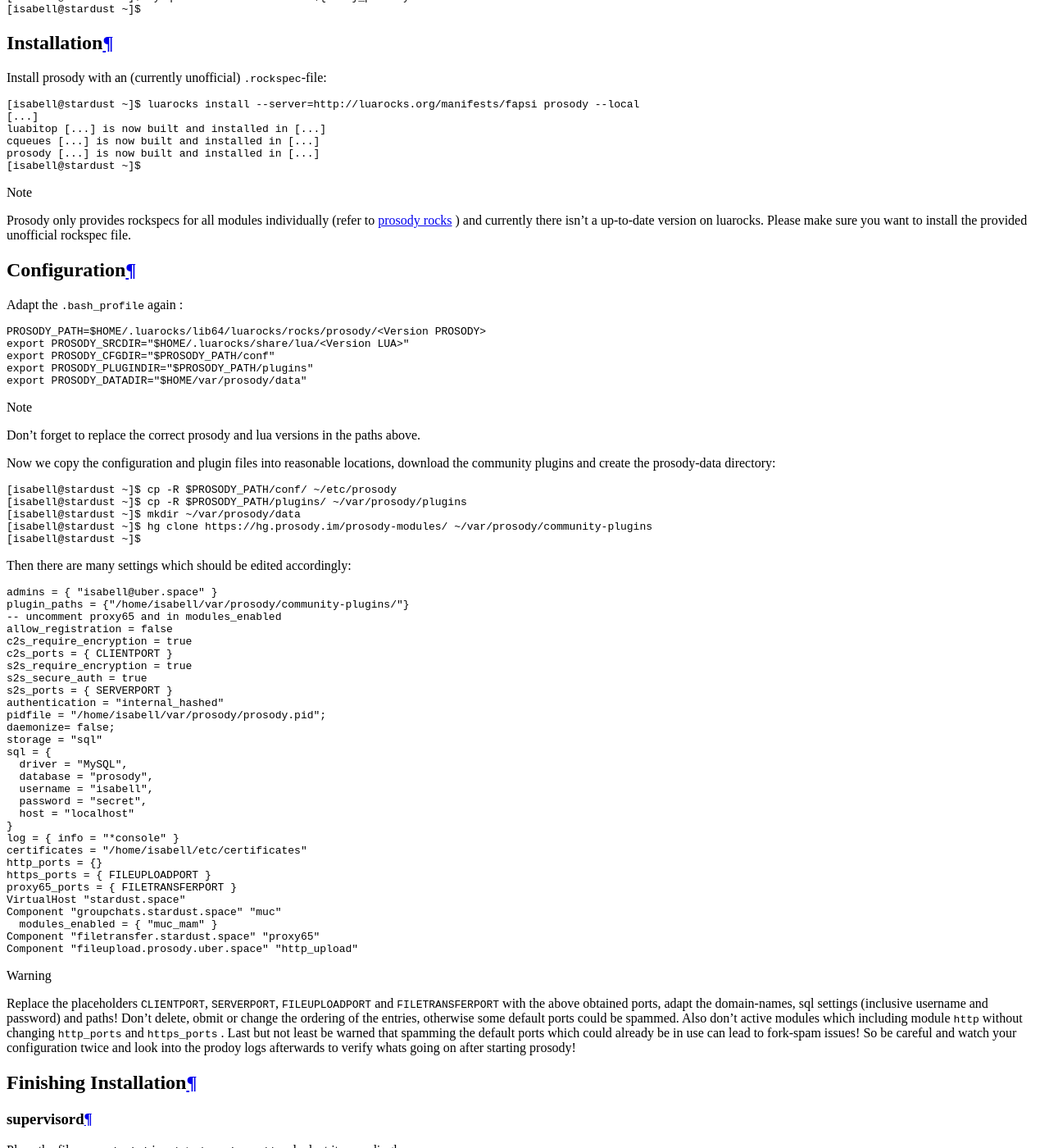
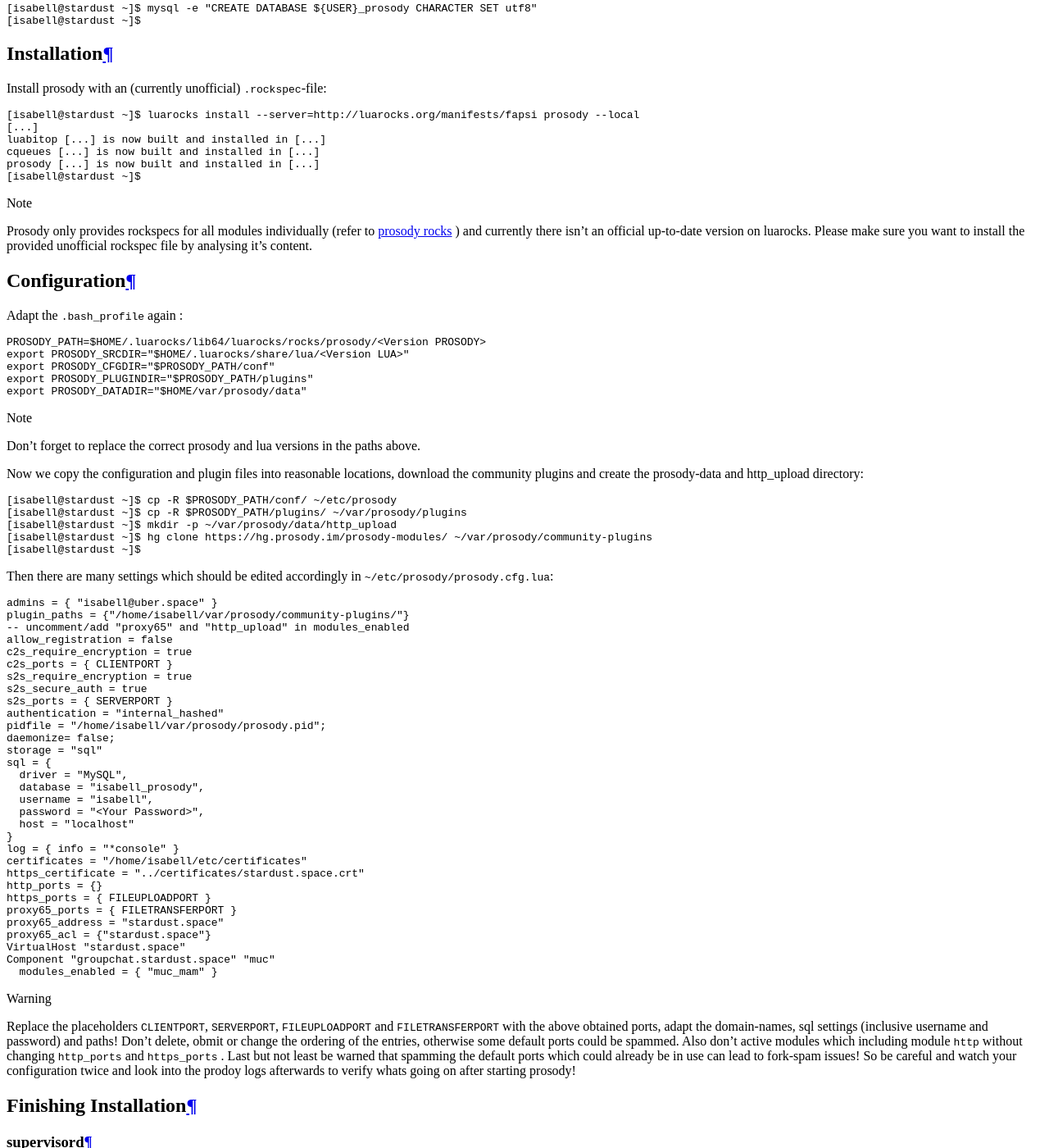
Before and after one commit to Uberspace/lab, a Sphinx documentation site: the page built from source/guide_prosody.rst, in a window 1280 px wide and 1400 px high, scrolled down 4457 px. Shown: the whole window at 82% size. Built offline with Sphinx 7.4.7 and the Read the Docs theme 2.0.0, drawn with Linux system fonts in a browser that asks for light colours; some of the changed text lies outside the part shown.

Commit message:
[prosody] many improvements and final testing

```diff
--- a/source/guide_prosody.rst
+++ b/source/guide_prosody.rst
@@ -44,8 +44,6 @@
  [isabell@stardust ~]$ uberspace web domain list
  stardust.space
  groupchat.stardust.space
- filetransfer.stardust.space
- filupload.stardust.space
  [isabell@stardust ~]$
 
 Additionally to the dns_ A-records we need the following SRV-records:
@@ -57,17 +55,17 @@
 +---------------------------------------------+-------+-------+------+----------+--------+--------------+-----------------------+
 | _xmpp-server._tcp.stardust.space	      | 18000 | IN    | SRV  | 0        | 5      | SERVERPORT   | stardust.uber.space   |
 +---------------------------------------------+-------+-------+------+----------+--------+--------------+-----------------------+
-| _xmpp-server._tcp.groups.stardust.space     | 18000 | IN    | SRV  | 0        | 5      | SERVERPORT   | stardust.uber.space   |
+| _xmpp-server._tcp.groupchat.stardust.space  | 18000 | IN    | SRV  | 0        | 5      | SERVERPORT   | stardust.uber.space   |
 +---------------------------------------------+-------+-------+------+----------+--------+--------------+-----------------------+
 
 .. note:: Adapt the port-numbers and change ``stardust`` as well as ``stardust.space`` accordingly in your dns settings of your prefered provider.
 
 TLS
 ---
-For simplicity we use the certificates created via letsencrypt_ for above domains which are already provided on the host.
+For simplicity we use openssl and the certificates created via letsencrypt_ for above domains which are already provided on the host after adding the domains and visiting them.
 
-Install lua-dependencies via luarocks
--------------------------------------
+Configure luarocks
+------------------
 
 Prosody is written in ``lua`` and has some dependencies which we install with the package manager ``luarocks``. In order to run the installed packages we have to adapt the path:
 
@@ -84,6 +82,9 @@
  [isabell@stardust ~]$ echo "$(luarocks path)" >> ~/.bash_profile \
  && source ~/.bash_profile
  [isabell@stardust ~]$
+
+Install lua-dependencies
+------------------------
 
 The following dependencies_ (``luasocket``, ``luaexpat`` and ``luafilesystem``) are required:
 
@@ -154,7 +155,7 @@
  prosody [...] is now built and installed in [...]
  [isabell@stardust ~]$
 
-.. note:: Prosody only provides rockspecs for all modules individually (refer to `prosody rocks <https://packages.prosody.im/rocks>`_ ) and currently there isn't a up-to-date version on luarocks. Please make sure you want to install the provided unofficial rockspec file.
+.. note:: Prosody only provides rockspecs for all modules individually (refer to `prosody rocks <https://packages.prosody.im/rocks>`_ ) and currently there isn't an official up-to-date version on luarocks. Please make sure you want to install the provided unofficial rockspec file by analysing it's content.
 
 Configuration
 =============
@@ -171,23 +172,23 @@
 
 .. note:: Don't forget to replace the correct prosody and lua versions in the paths above.
 
-Now we copy the configuration and plugin files into reasonable locations, download the community plugins and create the prosody-data directory:
+Now we copy the configuration and plugin files into reasonable locations, download the community plugins and create the prosody-data and http_upload directory:
 
 ::
 
  [isabell@stardust ~]$ cp -R $PROSODY_PATH/conf/ ~/etc/prosody
  [isabell@stardust ~]$ cp -R $PROSODY_PATH/plugins/ ~/var/prosody/plugins
- [isabell@stardust ~]$ mkdir ~/var/prosody/data
+ [isabell@stardust ~]$ mkdir -p ~/var/prosody/data/http_upload
  [isabell@stardust ~]$ hg clone https://hg.prosody.im/prosody-modules/ ~/var/prosody/community-plugins
  [isabell@stardust ~]$
 
-Then there are many settings which should be edited accordingly:
+Then there are many settings which should be edited accordingly in ``~/etc/prosody/prosody.cfg.lua``:
 
 .. code-block:: lua
 
  admins = { "isabell@uber.space" }
  plugin_paths = {"/home/isabell/var/prosody/community-plugins/"}
- -- uncomment proxy65 and in modules_enabled
+ -- uncomment/add "proxy65" and "http_upload" in modules_enabled
  allow_registration = false
  c2s_require_encryption = true
  c2s_ports = { CLIENTPORT }
@@ -200,21 +201,22 @@
  storage = "sql"
  sql = {
    driver = "MySQL",
-   database = "prosody",
+   database = "isabell_prosody",
    username = "isabell",
-   password = "secret",
+   password = "<Your Password>",
    host = "localhost"
  }
  log = { info = "*console" }
  certificates = "/home/isabell/etc/certificates"
+ https_certificate = "../certificates/stardust.space.crt"
  http_ports = {}
  https_ports = { FILEUPLOADPORT }
  proxy65_ports = { FILETRANSFERPORT }
+ proxy65_address = "stardust.space"
+ proxy65_acl = {"stardust.space"}
  VirtualHost "stardust.space"
- Component "groupchats.stardust.space" "muc"
+ Component "groupchat.stardust.space" "muc"
    modules_enabled = { "muc_mam" }
- Component "filetransfer.stardust.space" "proxy65"
- Component "fileupload.prosody.uber.space" "http_upload"
 
 .. warning:: Replace the placeholders ``CLIENTPORT``, ``SERVERPORT``, ``FILEUPLOADPORT`` and ``FILETRANSFERPORT`` with the above obtained ports, adapt the domain-names, sql settings (inclusive username and password) and paths! Don't delete, obmit or change the ordering of the entries, otherwise some default ports could be spammed. Also don't active modules which including module ``http`` without changing ``http_ports`` and ``https_ports`` . Last but not least be warned that spamming the default ports which could already be in use can lead to fork-spam issues! So be careful and watch your configuration twice and look into the prodoy logs afterwards to verify whats going on after starting prosody!
 
```
